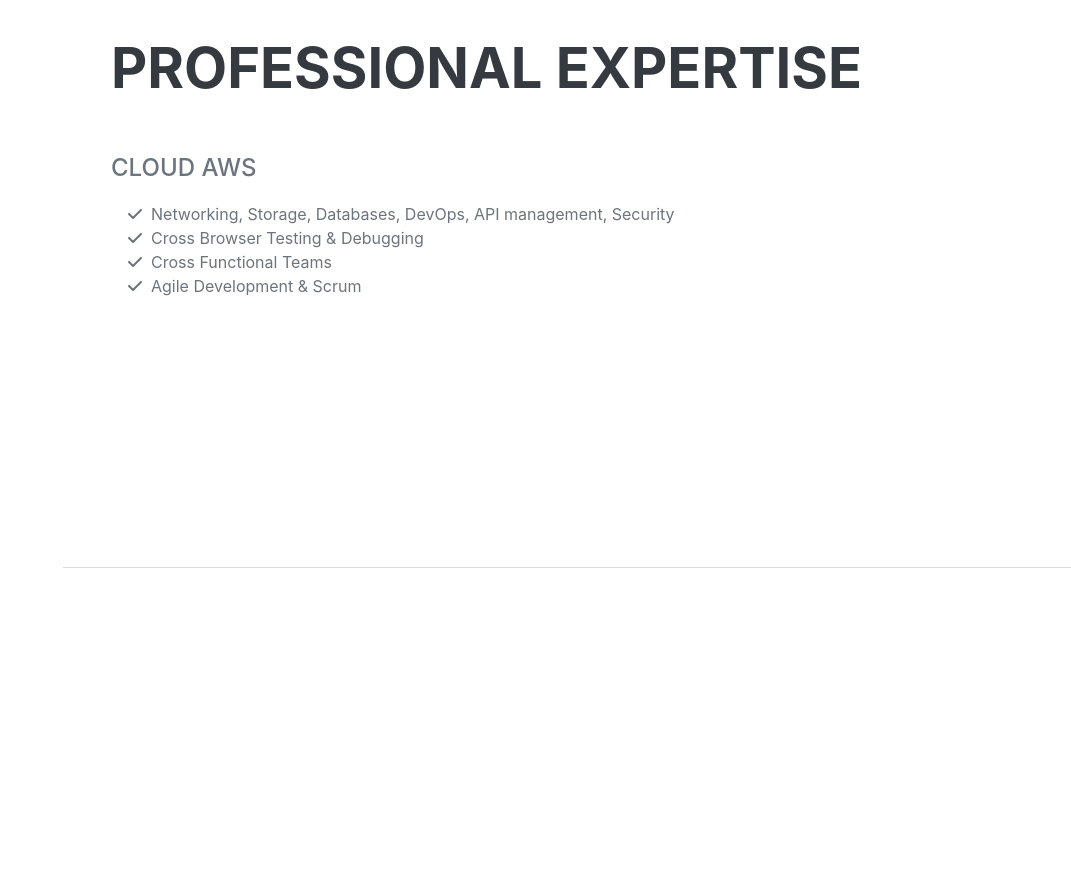
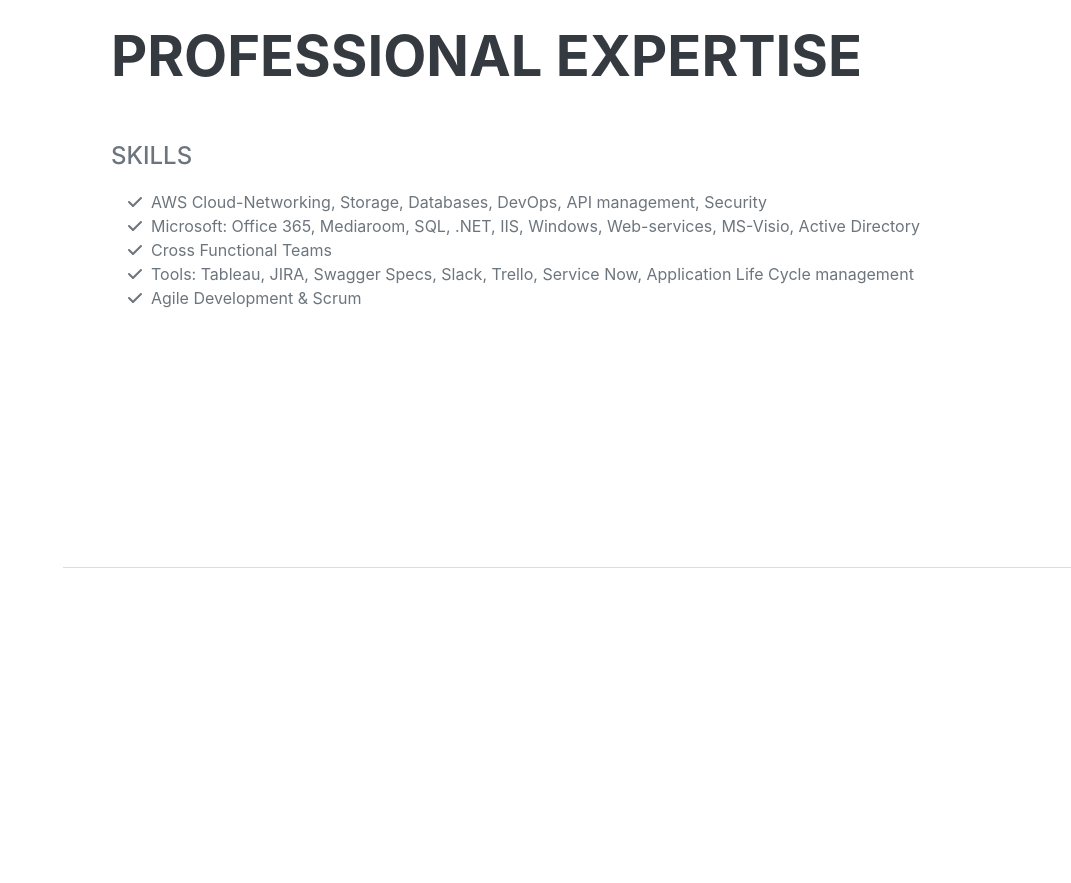
Before and after one commit to anusk28/Anushri-Cloud, a plain HTML site: page startbootstrap-resume-gh-pages 2/index.html in a window 1280 px wide. Shown: the part 3520-4403 px from the top of the page, without its empty margins (209-1280 px from the left). Drawn offline with nearby package versions, Linux system fonts and the light colour scheme; a web font is replaced by a local one.

Commit message:
Update index.html

```diff
--- a/startbootstrap-resume-gh-pages 2/index.html
+++ b/startbootstrap-resume-gh-pages 2/index.html
@@ -161,19 +161,23 @@ system performance and provided recommendations for optimizing the network by mo
             <section class="resume-section" id="skills">
                 <div class="resume-section-content">
                     <h2 class="mb-5">Professional Expertise</h2>
-                    <div class="subheading mb-3">Cloud AWS</div>
+                    <div class="subheading mb-3">Skills</div>
                     <ul class="fa-ul mb-0">
                         <li>
                             <span class="fa-li"><i class="fas fa-check"></i></span>
-                            Networking, Storage, Databases, DevOps, API management, Security
+                            AWS Cloud-Networking, Storage, Databases, DevOps, API management, Security
                         </li>
                         <li>
                             <span class="fa-li"><i class="fas fa-check"></i></span>
-                            Cross Browser Testing & Debugging
+                             Microsoft: Office 365, Mediaroom, SQL, .NET, IIS, Windows, Web-services, MS-Visio, Active Directory
                         </li>
                         <li>
                             <span class="fa-li"><i class="fas fa-check"></i></span>
                             Cross Functional Teams
+                        </li>
+                         <li>
+                            <span class="fa-li"><i class="fas fa-check"></i></span>
+                            Tools: Tableau, JIRA, Swagger Specs, Slack, Trello, Service Now, Application Life Cycle management
                         </li>
                         <li>
                             <span class="fa-li"><i class="fas fa-check"></i></span>
```
